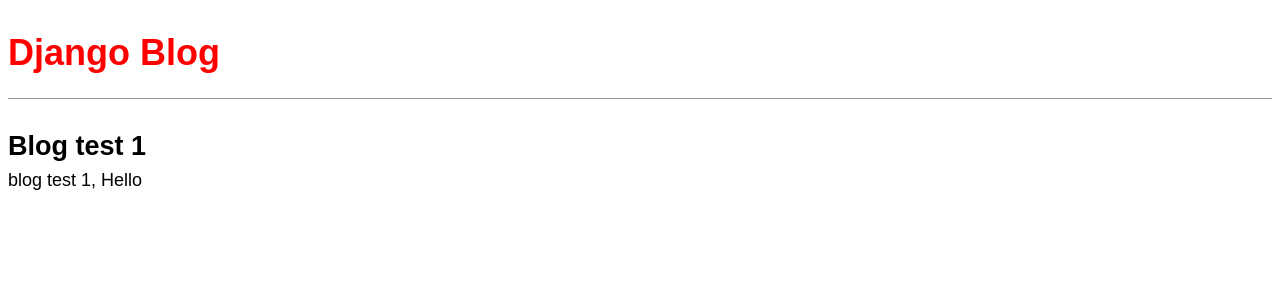
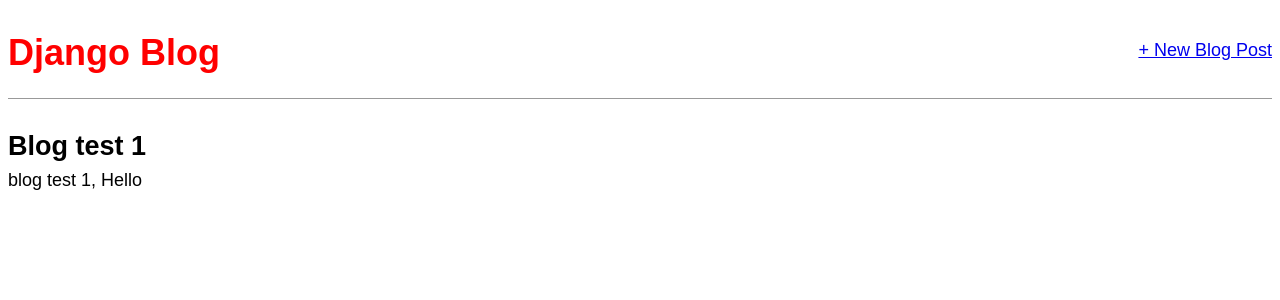
Before and after one commit to JonStark45/DjangoBlog, a Django app: page /post/1/ in a window 1280 px wide. Shown: the top 300 px of the page. Run offline with Django 4.2, Linux system fonts and the light colour scheme; data comes from the database, SQL or seed files in the repository; both versions use the stored data as it was after the commit.

Commit message:
Started Chapter 6, adding of new post button and

```diff
--- a/blog/urls.py
+++ b/blog/urls.py
@@ -1,7 +1,8 @@
 from django.urls import path
-from .views import BlogListView, BlogDetailView
+from .views import BlogListView, BlogDetailView, BlogCreateView
 
 urlpatterns = [
     path("", BlogListView.as_view(), name="home"),
     path("post/<int:pk>/", BlogDetailView.as_view(), name="post_detail"),
+    path("post/new/", BlogCreateView.as_view(),name="post_new"),
 ]
--- a/blog/views.py
+++ b/blog/views.py
@@ -1,5 +1,7 @@
 from django.shortcuts import render
 from django.views.generic import ListView, DetailView
+from django.views.generic.edit import CreateView
+
 from .models import Post
 
 class BlogListView(ListView):
@@ -10,3 +12,7 @@
     model = Post
     template_name = "post_detail.html"
 # Create your views here.
+class BlogCreateView(CreateView):
+    model = Post
+    template_name = "post_new.html"
+    fields = ["title", "author", "body"]
--- a/templates/base.html
+++ b/templates/base.html
@@ -9,10 +9,15 @@
     <link rel="stylesheet" href="{% static 'css/base.css' %}">
 </head>
 <body>
-<header>
-    <h1><a href="{% url 'home' %}">Django Blog</a></h1>
-</header>
 <div>
+    <header>
+        <div class="nav-left">
+            <h1><a href="{% url 'home' %}">Django Blog</a></h1>
+        </div>
+        <div class="nav-right">
+            <a href="{% url "post_new" %}">+ New Blog Post</a>
+        </div>
+    </header>
     {% block content %}
     {% endblock content %}
 </div>
```
Also changed, not shown: templates/post_new.html (added, +13 -0 lines), db.sqlite3.
